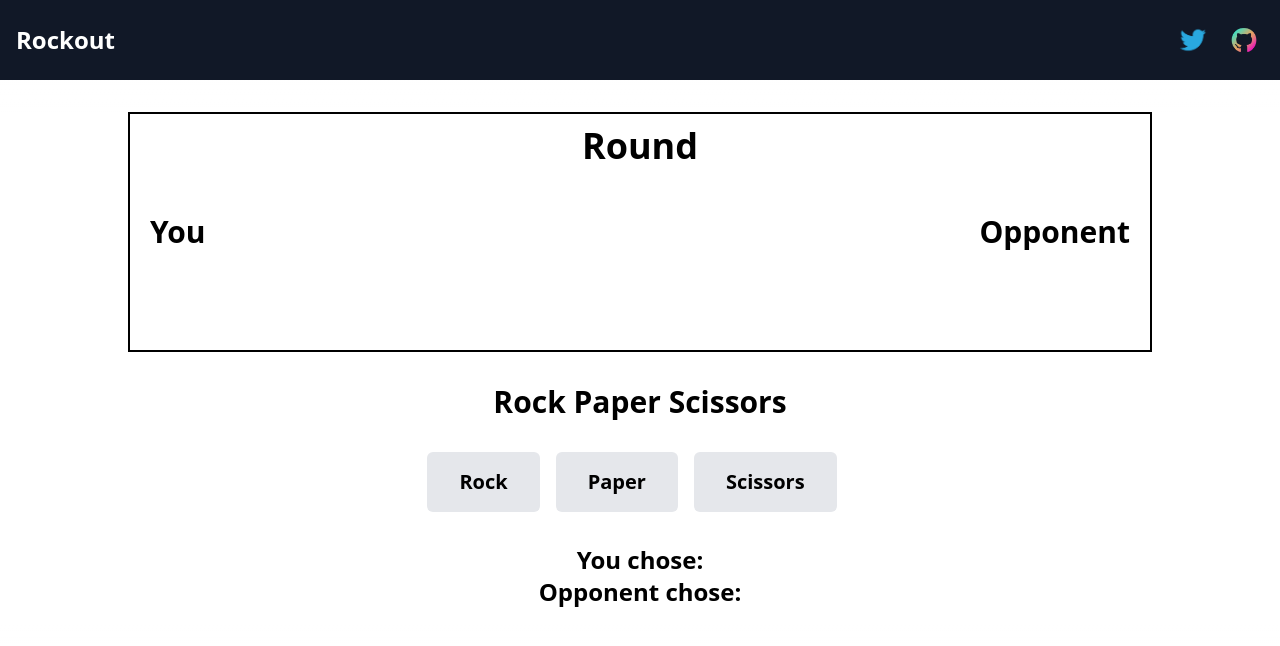
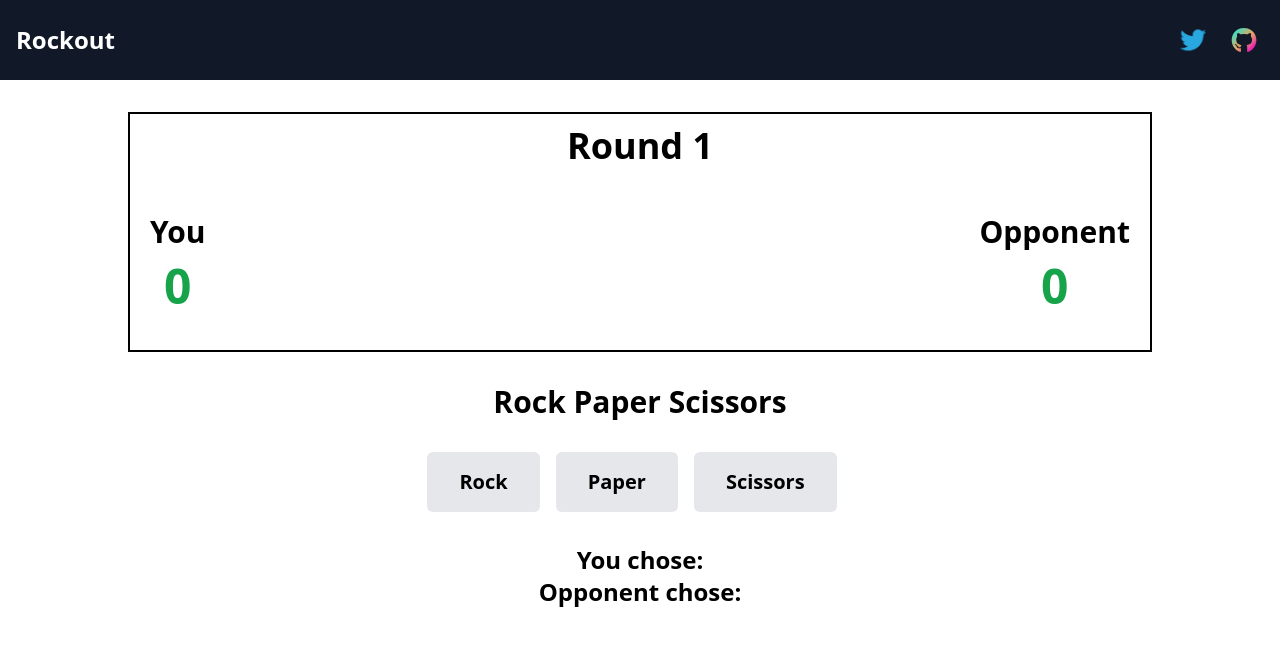
Before and after one commit to pushkaraj2007/Rockout, a Next.js app: page /multiplayer in a window 1280 px wide. Shown: the top 646 px of the page. Built offline with nearby package versions, Linux system fonts and the light colour scheme; no server answers.

Commit message:
Add logic to determine winner

```diff
--- a/components/multiGame.js
+++ b/components/multiGame.js
@@ -6,6 +6,10 @@ const multiGame = () => {
 
     const [playerChoice, setPlayerChoice] = useState(null)
     const [opponentChoice, setOpponentChoice] = useState(null)
+    const [playerScore, setPlayerScore] = useState(0)
+    const [opponentScore, setOpponentScore] = useState(0)
+    const [round, setRound] = useState(1)
+    const [winner, setWinner] = useState(null)
     const [numPlayersReady, setNumPlayersReady] = useState(0);
 
     useEffect(() => {
@@ -18,6 +22,31 @@ const multiGame = () => {
         };
     }, []);
 
+    useEffect(() => {
+        if (playerChoice && opponentChoice) {
+            const determineWinner = () => {
+                if (playerChoice && opponentChoice) {
+                    if (playerChoice === opponentChoice) {
+                        setWinner('Tie');
+                    } else if (
+                        (playerChoice === 'rock' && opponentChoice === 'scissors') ||
+                        (playerChoice === 'paper' && opponentChoice === 'rock') ||
+                        (playerChoice === 'scissors' && opponentChoice === 'paper')
+                    ) {
+                        setWinner('You win!');
+                        setPlayerScore((prevScore) => prevScore + 1);
+                        setRound((prevRound) => prevRound + 1);
+                    } else {
+                        setWinner('Opponent wins!');
+                        setOpponentScore((prevScore) => prevScore + 1);
+                        setRound((prevRound) => prevRound + 1);
+                    }
+                }
+            };
+
+            determineWinner();
+        }
+    }, [playerChoice, opponentChoice])
 
     const socketInitializer = async () => {
         await fetch('/api/socket')
@@ -64,19 +93,19 @@ const multiGame = () => {
                 <div className="border-2 border-black border-solid h-60 w-[80%] flex flex-col">
                     <div id="container">
                         <div className="flex justify-center mt-3">
-                            <h1 className="font-bold text-4xl">Round {}</h1>
+                            <h1 className="font-bold text-4xl">Round {round}</h1>
                         </div>
                         <div className="flex justify-between items-center w-[100%] mt-4">
                             <div className="ml-5">
                                 <p className="font-bold text-3xl">You</p>
                                 <div className="flex justify-center">
-                                    <p className="mt-3 font-bold text-green-600 text-5xl">{}</p>
+                                    <p className="mt-3 font-bold text-green-600 text-5xl">{playerScore}</p>
                                 </div>
                             </div>
                             <div className="mr-5">
                                 <p className="font-bold text-3xl">Opponent</p>
                                 <div className="flex justify-center">
-                                    <p className="mt-3 font-bold text-green-600 text-5xl">{}</p>
+                                    <p className="mt-3 font-bold text-green-600 text-5xl">{opponentScore}</p>
                                 </div>
                             </div>
                         </div>
@@ -103,7 +132,7 @@ const multiGame = () => {
                 <div className="flex flex-col items-center mt-8">
                     <p className="text-2xl font-bold">You chose: {playerChoice}</p>
                     <p className="text-2xl font-bold">Opponent chose: {opponentChoice}</p>
-                    <p className="text-3xl font-bold mt-4">{}</p>
+                    <p className="text-3xl font-bold mt-4">{winner}</p>
                 </div>
             </div>
         </>
```
